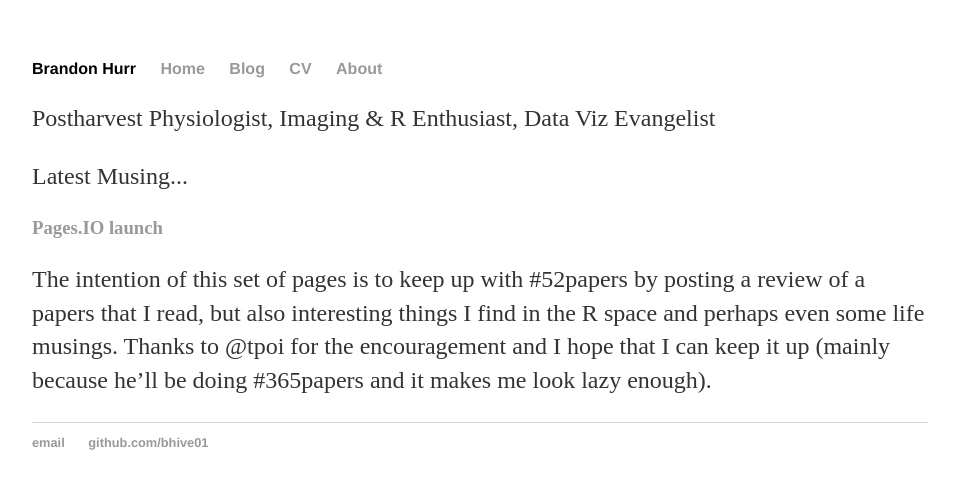
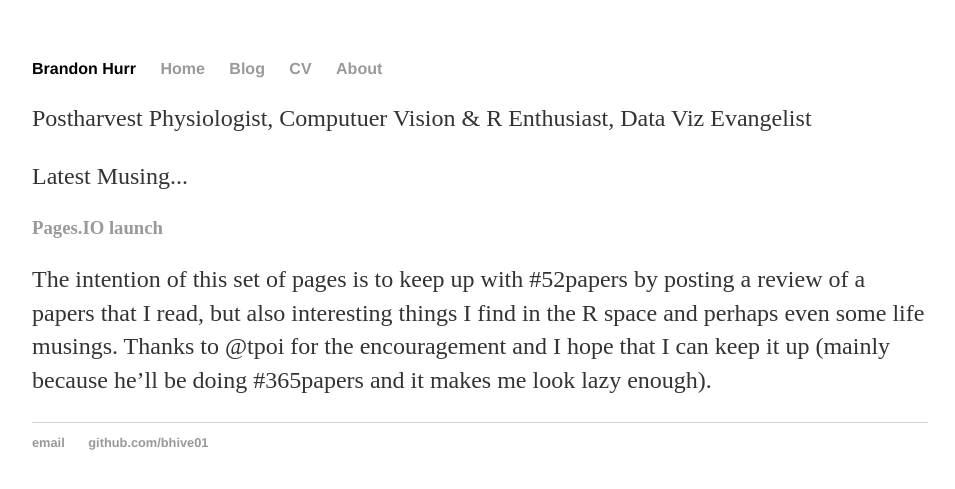
Before and after one commit to bhive01/bhive01.github.io, a Jekyll site: the page built from index.html, in a window 1280 px wide. Shown: the top 489 px of the page, without its empty margins (160-1115 px from the left). Built offline with Jekyll 4.4.1, drawn with Linux system fonts in a browser that asks for light colours.

Commit message:
Update index.html

```diff
--- a/index.html
+++ b/index.html
@@ -3,7 +3,7 @@ layout: default
 title: Brandon Hurr
 ---
 <div class="blurb">
-	<p>Postharvest Physiologist, Imaging & R Enthusiast, Data Viz Evangelist</p>
+	<p>Postharvest Physiologist, Computuer Vision & R Enthusiast, Data Viz Evangelist</p>
 </div><!-- /.blurb -->
 
 <div class="blog-index">
```
